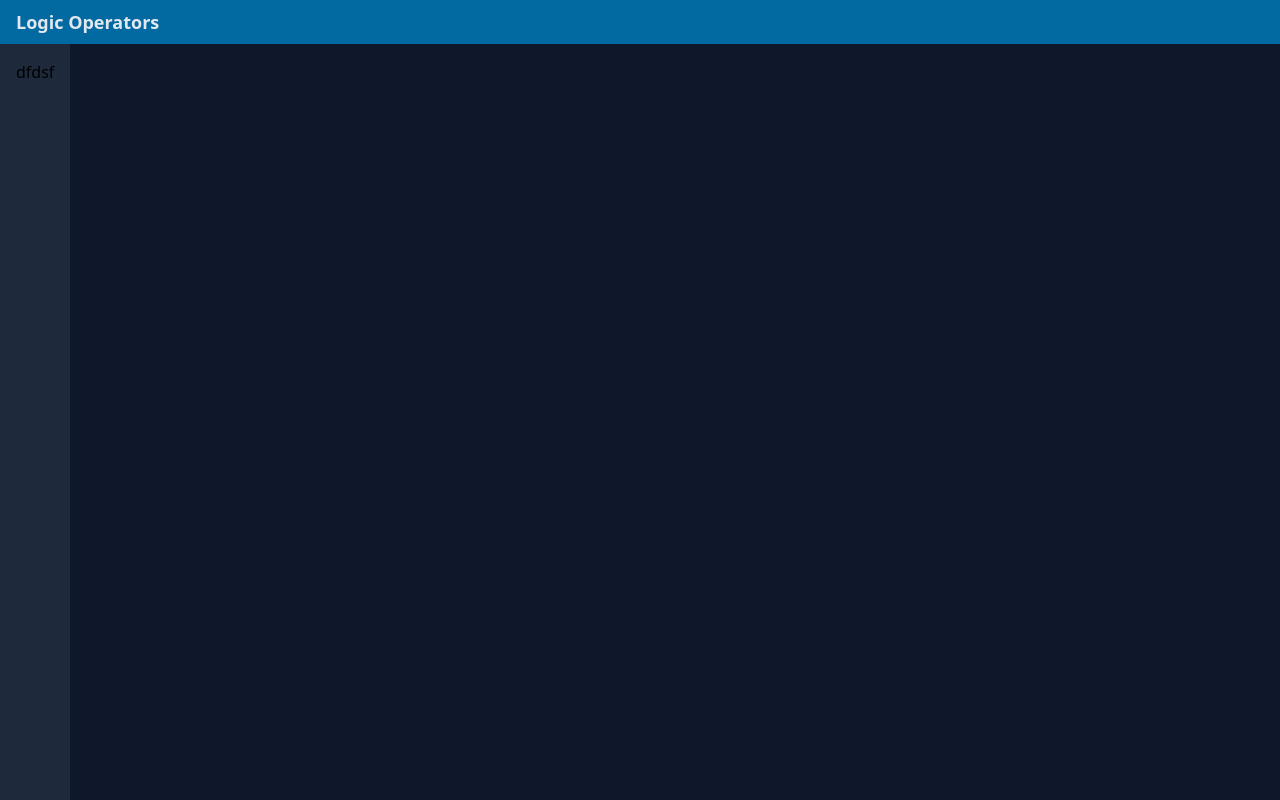
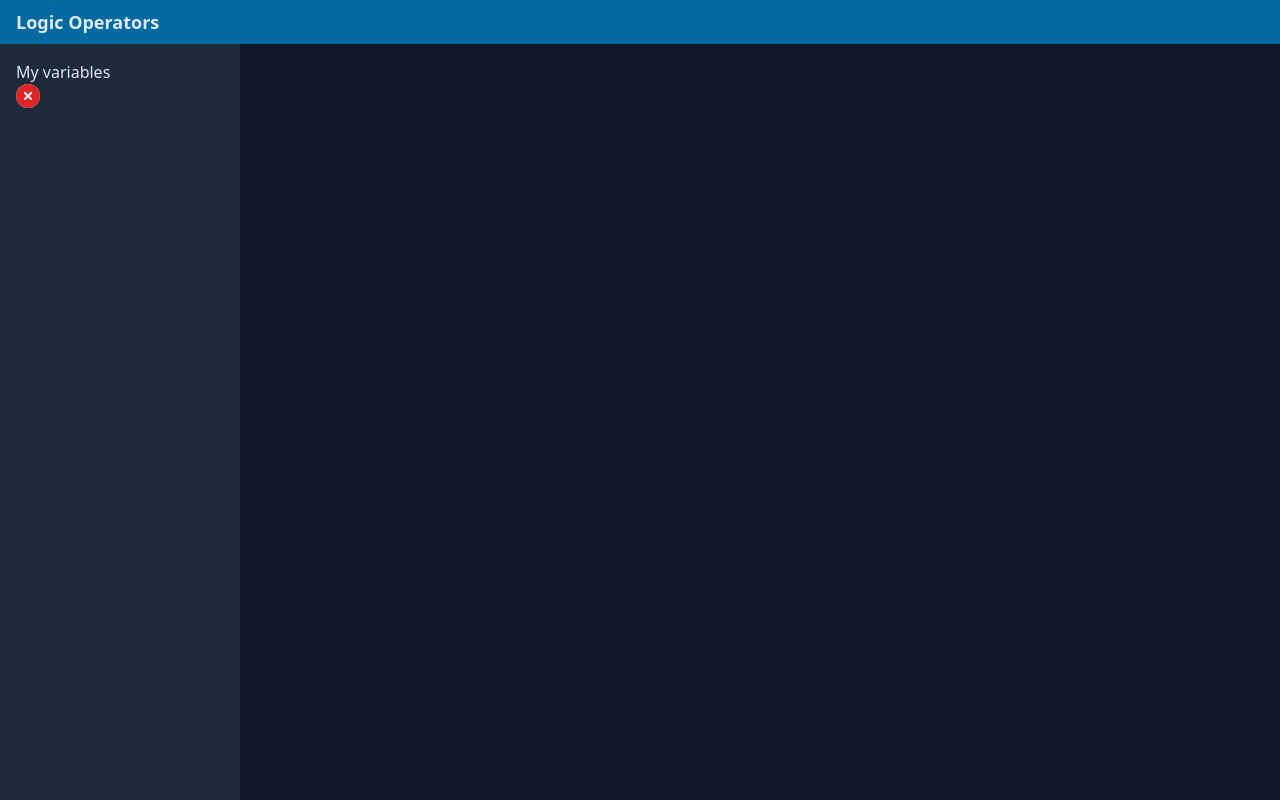
Before and after one commit to zFunx/logical-operators, a Next.js app: page / in a window 1280 px wide. Built offline with nearby package versions, Linux system fonts and the light colour scheme.

Commit message:
Add checkbox

```diff
--- /dev/null
+++ b/src/components/BoolCheckbox.js
@@ -0,0 +1,16 @@
+import { useState } from "react";
+
+import checkImage from "@/assets/circle-check-solid.svg"
+import xImage from "@/assets/circle-xmark-solid.svg"
+
+const BoolCheckbox = () => {
+    console.log(checkImage);
+    const [isTrue, setIsTrue] = useState(false);
+    const toggleTruth = () => setIsTrue(prev => !prev)
+
+    return (
+        <div className="w-6 h-6 bg-neutral-200 rounded-full"><img width={24} onClick={toggleTruth} src={isTrue ? checkImage.src: xImage.src} /></div>
+    )
+}
+
+export default BoolCheckbox
--- a/src/components/Variables/Variables.js
+++ b/src/components/Variables/Variables.js
@@ -1,8 +1,12 @@
+import BoolCheckbox from '@/components/BoolCheckbox'
 
 const Variables = () => {
     return (
-        <div className='bg-slate-800 p-4'>
-            dfdsf
+        <div className='bg-slate-800 p-4 h-full text-slate-200'>
+            <h2>My variables</h2>
+            <div>
+                <BoolCheckbox />
+            </div>
         </div>
     )
 }
--- a/src/pages/index.js
+++ b/src/pages/index.js
@@ -6,7 +6,9 @@ export default function Home() {
     <div className="w-screen h-screen bg-slate-900 flex flex-col">
       <Nav />
       <div className="flex flex-1">
-        <Variables />
+        <div className='basis-60'>
+          <Variables />
+        </div>
       </div>
     </div>
   )
```
Also changed, not shown: src/assets/circle-check-solid.svg (added), src/assets/circle-xmark-solid.svg (added).
